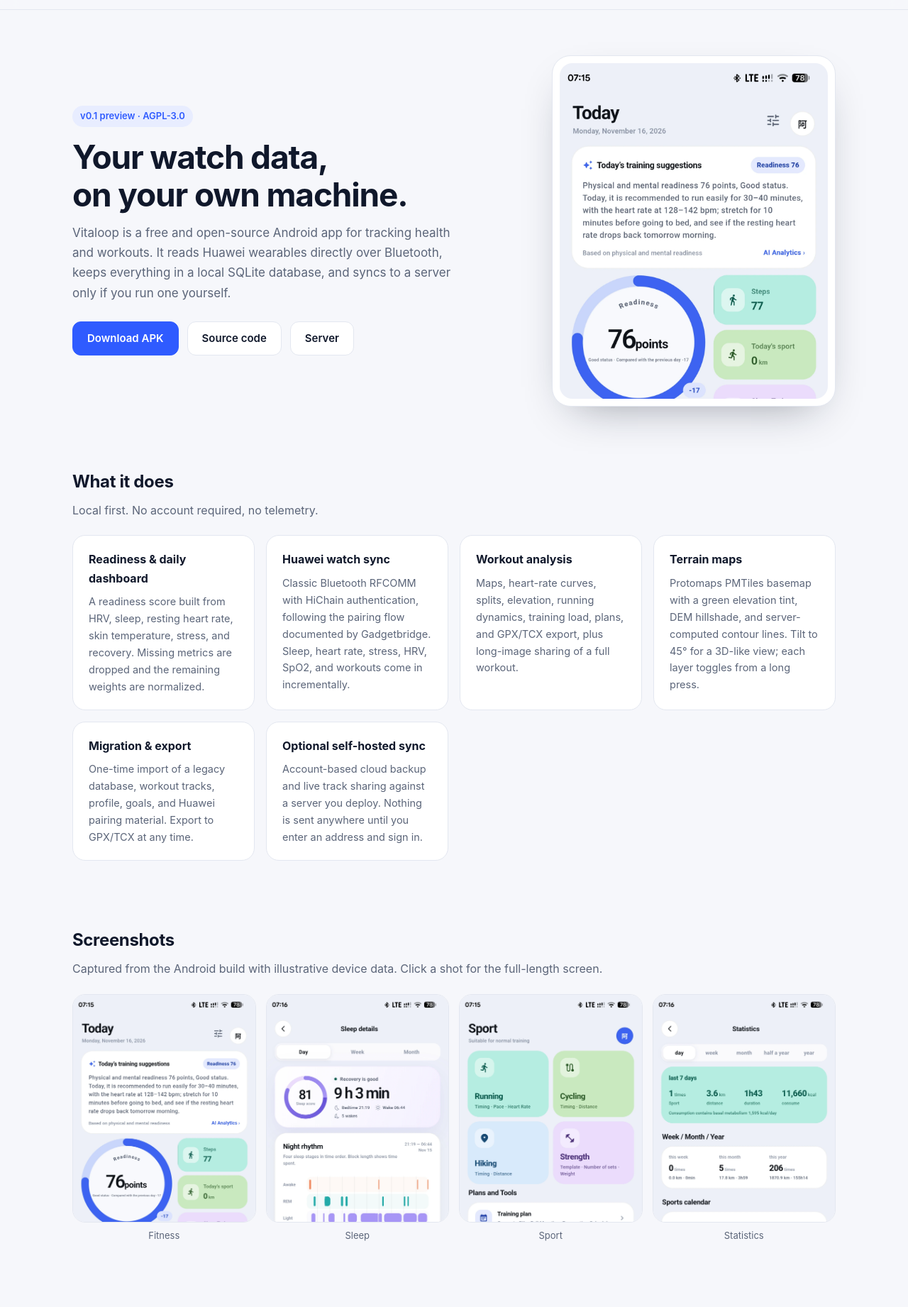
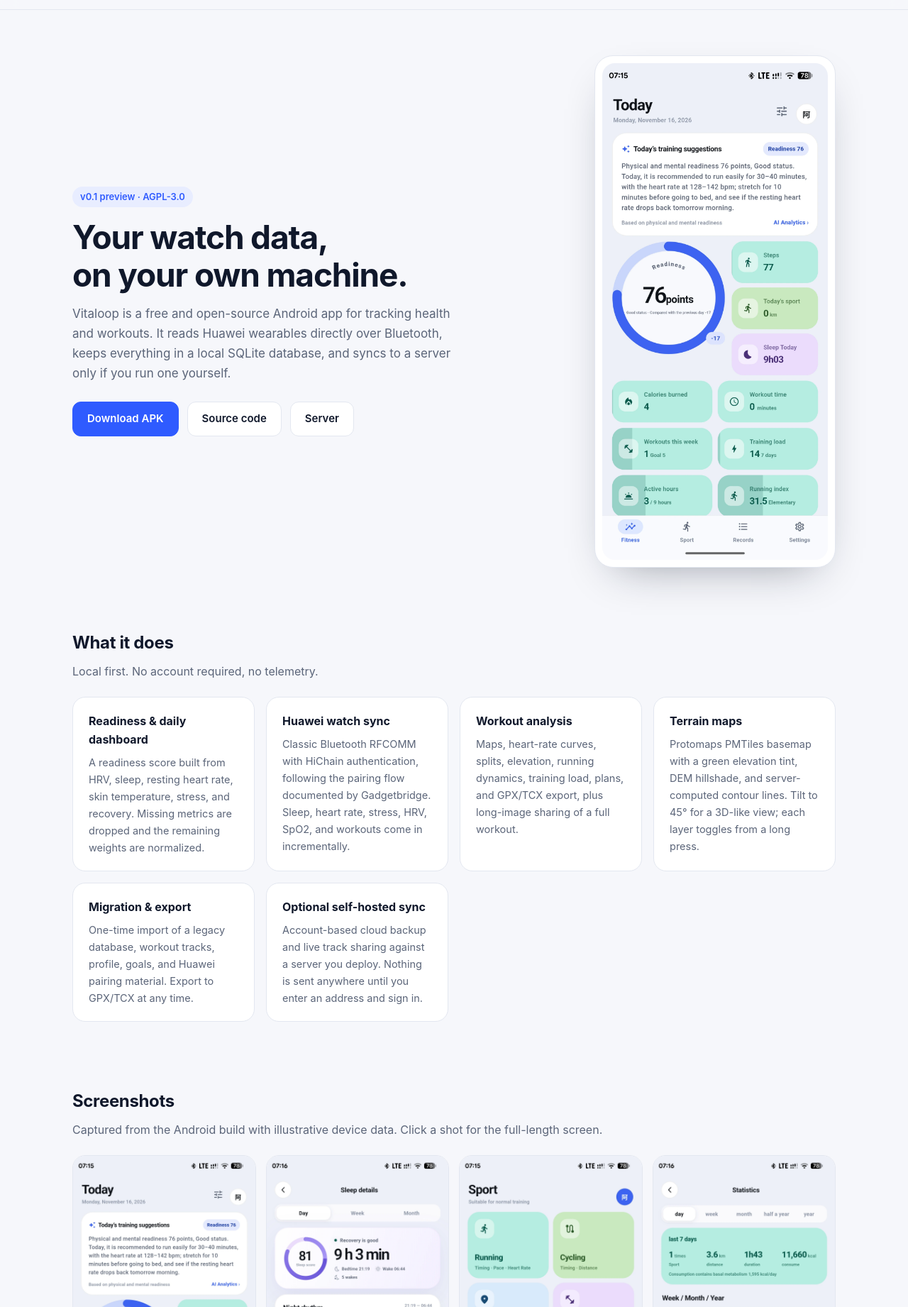
Before and after one commit to monkey-wenjun/vitaloop-server, a plain HTML site: page site/index.html in a window 1280 px wide. Shown: the part 49-1891 px from the top of the page at 71% size. Drawn offline with Linux system fonts and the light colour scheme.

Commit message:
chore: auto commit 2026-11-16 08:23:00

```diff
--- a/site/assets/site.css
+++ b/site/assets/site.css
@@ -119,7 +119,7 @@ h1 {
 
 .hero-phone {
   display: block;
-  max-width: 400px;
+  max-width: 340px;
   margin-left: auto;
   border-radius: 26px;
   border: 1px solid var(--line);
--- a/site/index.html
+++ b/site/index.html
@@ -56,7 +56,7 @@
         </div>
       </div>
       <a class="hero-phone" href="assets/screenshots/home-light-en.webp" data-zoom>
-        <img src="assets/screenshots/home-light-en-card.webp" alt="Vitaloop fitness dashboard" width="1080" height="1350">
+        <img src="assets/screenshots/home-light-en.webp" alt="Vitaloop fitness dashboard" width="1080" height="2376">
       </a>
     </div>
   </section>
@@ -112,25 +112,25 @@
       <div class="shots">
         <figure>
           <a href="assets/screenshots/home-light-en.webp" data-zoom>
-            <img src="assets/screenshots/home-light-en-card.webp" alt="Fitness dashboard" loading="lazy" width="1080" height="1350">
+            <img src="assets/screenshots/home-light-en.webp" alt="Fitness dashboard" loading="lazy" width="1080" height="2376">
           </a>
           <figcaption>Fitness</figcaption>
         </figure>
         <figure>
           <a href="assets/screenshots/sleep-light-en.webp" data-zoom>
-            <img src="assets/screenshots/sleep-light-en-card.webp" alt="Sleep details" loading="lazy" width="1080" height="1350">
+            <img src="assets/screenshots/sleep-light-en.webp" alt="Sleep details" loading="lazy" width="1080" height="2376">
           </a>
           <figcaption>Sleep</figcaption>
         </figure>
         <figure>
           <a href="assets/screenshots/sport-light-en.webp" data-zoom>
-            <img src="assets/screenshots/sport-light-en-card.webp" alt="Workout home" loading="lazy" width="1080" height="1350">
+            <img src="assets/screenshots/sport-light-en.webp" alt="Workout home" loading="lazy" width="1080" height="2376">
           </a>
           <figcaption>Sport</figcaption>
         </figure>
         <figure>
           <a href="assets/screenshots/statistics-light-en.webp" data-zoom>
-            <img src="assets/screenshots/statistics-light-en-card.webp" alt="Workout statistics" loading="lazy" width="1080" height="1350">
+            <img src="assets/screenshots/statistics-light-en.webp" alt="Workout statistics" loading="lazy" width="1080" height="2376">
           </a>
           <figcaption>Statistics</figcaption>
         </figure>
```
Also changed, not shown: site/zh/index.html (+5 -5 lines).
